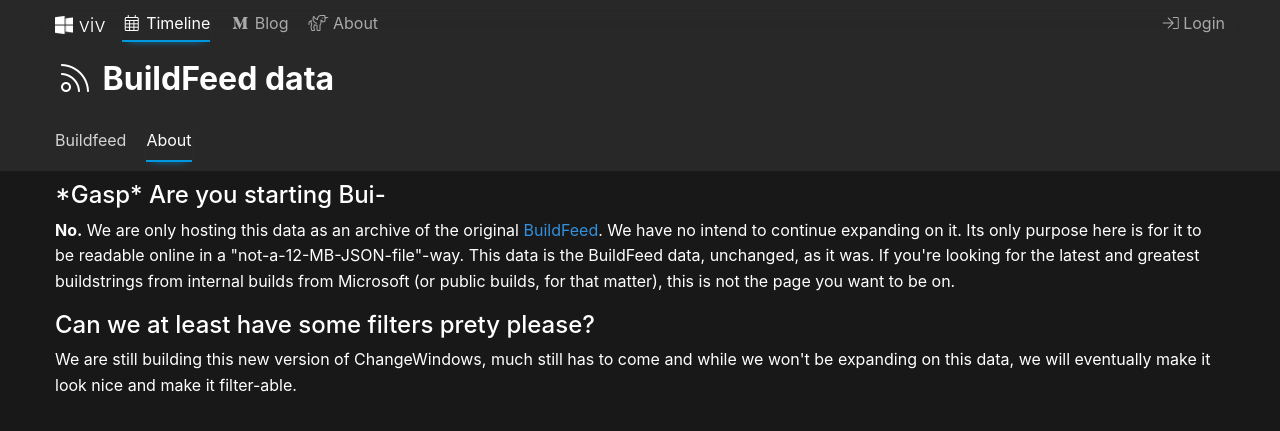
After one commit to ChangeWindows/ChangeWindows5, a Laravel app: page /buildfeed/about in a window 1280 px wide. The commit adds this page. Shown: the top 431 px of the page. Run offline with Laravel 8, Linux system fonts and the light colour scheme; some libraries are stand-ins or nearby versions.

Commit message:
Add a way to view the BuildFeed data

```diff
--- /dev/null
+++ b/app/Http/Controllers/BuildfeedController.php
@@ -0,0 +1,19 @@
+<?php
+
+namespace App\Http\Controllers;
+
+use Illuminate\Http\Request;
+use App\Buildfeed;
+
+class BuildfeedController extends Controller
+{
+    public function index() {
+        $builds = Buildfeed::paginate(50)->onEachSide(1);
+
+        return view('buildfeed.index', compact('builds'));
+    }
+
+    public function about() {
+        return view('buildfeed.about');
+    }
+}
--- /dev/null
+++ b/resources/views/buildfeed/about.blade.php
@@ -0,0 +1,36 @@
+@extends('layouts.app')
+
+@section('hero')
+<div class="jumbotron tabs">
+    <div class="container">
+        <h2 class="mb-4"><i class="fal fa-fw fa-rss"></i> BuildFeed data</h2>
+        <ul class="nav nav-tabs">
+            <li class="nav-item">
+                <a class="nav-link" href="{{ URL::to('buildfeed') }}">
+                    Buildfeed
+                </a>
+            </li>
+            <li class="nav-item">
+                <a class="nav-link active" href="{{ URL::to('buildfeed/about') }}">
+                    About
+                </a>
+            </li>
+        </ul>
+    </div>
+</div>
+@endsection
+
+@section('content')
+<div class="row">
+    <div class="col">
+        <h4>*Gasp* Are you starting Bui-</h4>
+        <p><b>No.</b> We are only hosting this data as an archive of the original <a href="https://buildfeed.com">BuildFeed</a>. We have no intend to continue expanding on it. Its only purpose here is for it to be readable online in a "not-a-12-MB-JSON-file"-way. This data is the BuildFeed data, unchanged, as it was. If you're looking for the latest and greatest buildstrings from internal builds from Microsoft (or public builds, for that matter), this is not the page you want to be on.</p>
+        <h4>Can we at least have some filters prety please?</h4>
+        <p>We are still building this new version of ChangeWindows, much still has to come and while we won't be expanding on this data, we will eventually make it look nice and make it filter-able.</p>
+    </div>
+</div>
+@endsection
+
+@section('modals')
+
+@endsection
--- a/resources/views/layouts/app.blade.php
+++ b/resources/views/layouts/app.blade.php
@@ -75,6 +75,9 @@
                                     <a class="dropdown-item" href="{{ route('register') }}"><i class="fal fa-fw fa-user-plus"></i> Register</a>
                                     <a class="dropdown-item" href="{{ route('login') }}"><i class="fal fa-fw fa-sign-in"></i> Login</a>
                                 @endauth
+                                <div class="dropdown-divider"></div>
+                                <h6 class="dropdown-header">More</h6>
+                                <a class="dropdown-item" href="{{ route('buildfeed') }}"><i class="fal fa-fw fa-rss"></i> BuildFeed data</a>
                                 <div class="dropdown-divider d-block d-sm-none"></div>
                                 <a class="dropdown-item d-block d-sm-none" href="https://medium.com/changewindows"><i class="fab fa-fw fa-medium-m"></i> Blog</a>
                                 <a class="dropdown-item d-block d-sm-none" href="{{ route('viv') }}"><i class="fal fa-fw fa-alicorn"></i> About</a>
--- a/routes/web.php
+++ b/routes/web.php
@@ -27,6 +27,9 @@
 Route::get('/milestones', 'MilestoneController@index')->name('milestones');
 Route::get('/milestones/{id}', 'MilestoneController@show')->name('showMilestone');
 
+Route::get('/buildfeed', 'BuildfeedController@index')->name('buildfeed');
+Route::get('/buildfeed/about', 'BuildfeedController@about')->name('aboutBuildfeed');
+
 Route::get('/flight', 'FlightController@index')->name('showFlights');
 Route::delete('/flight/{id}', 'FlightController@destroy')->name('destroyFlight');
 
```
Also changed, not shown: app/Buildfeed.php (added, +10 -0 lines), resources/views/buildfeed/index.blade.php (added, +36 -0 lines), database/migrations/2019_01_15_065544_create_buildfeed_table.php (added).
